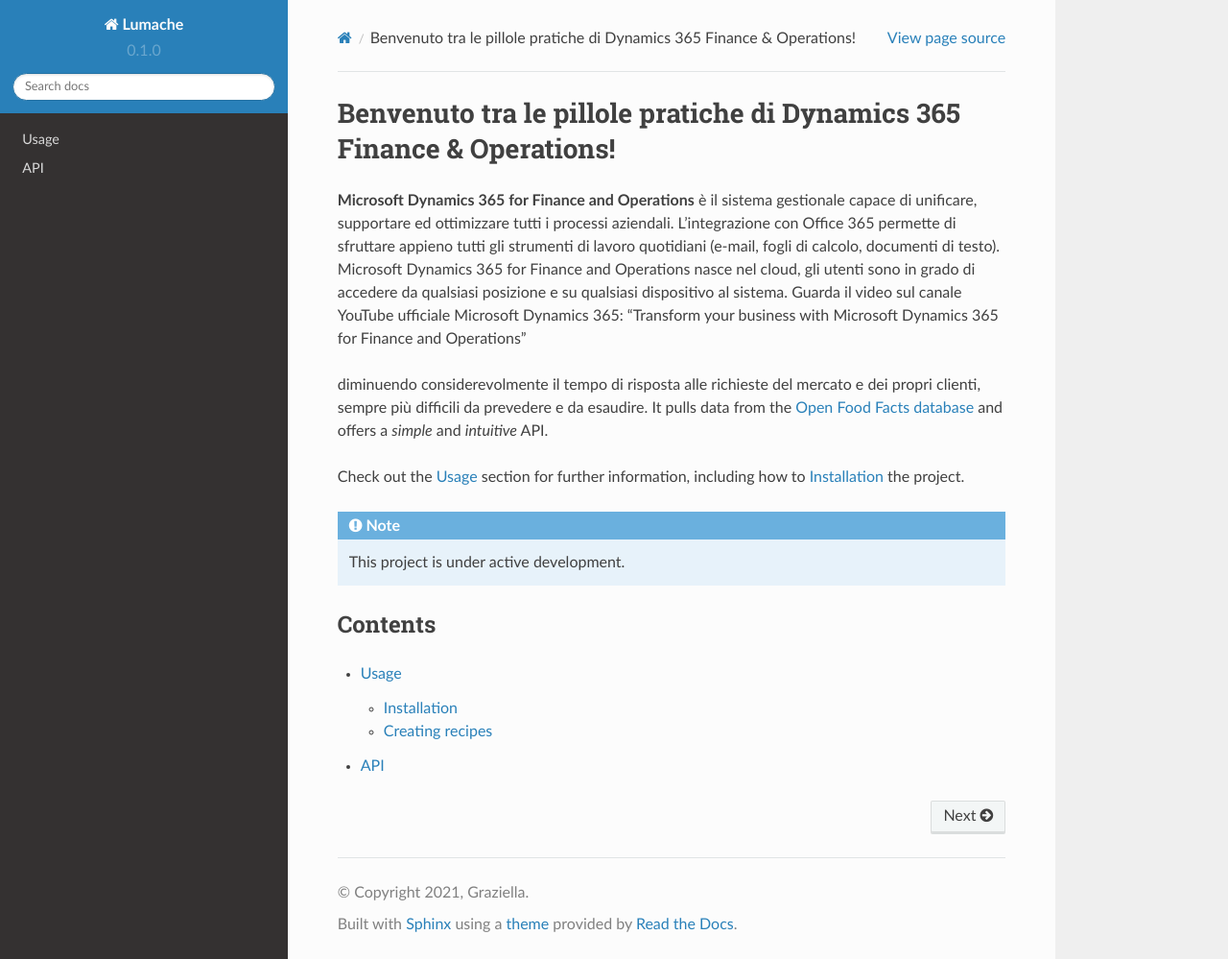
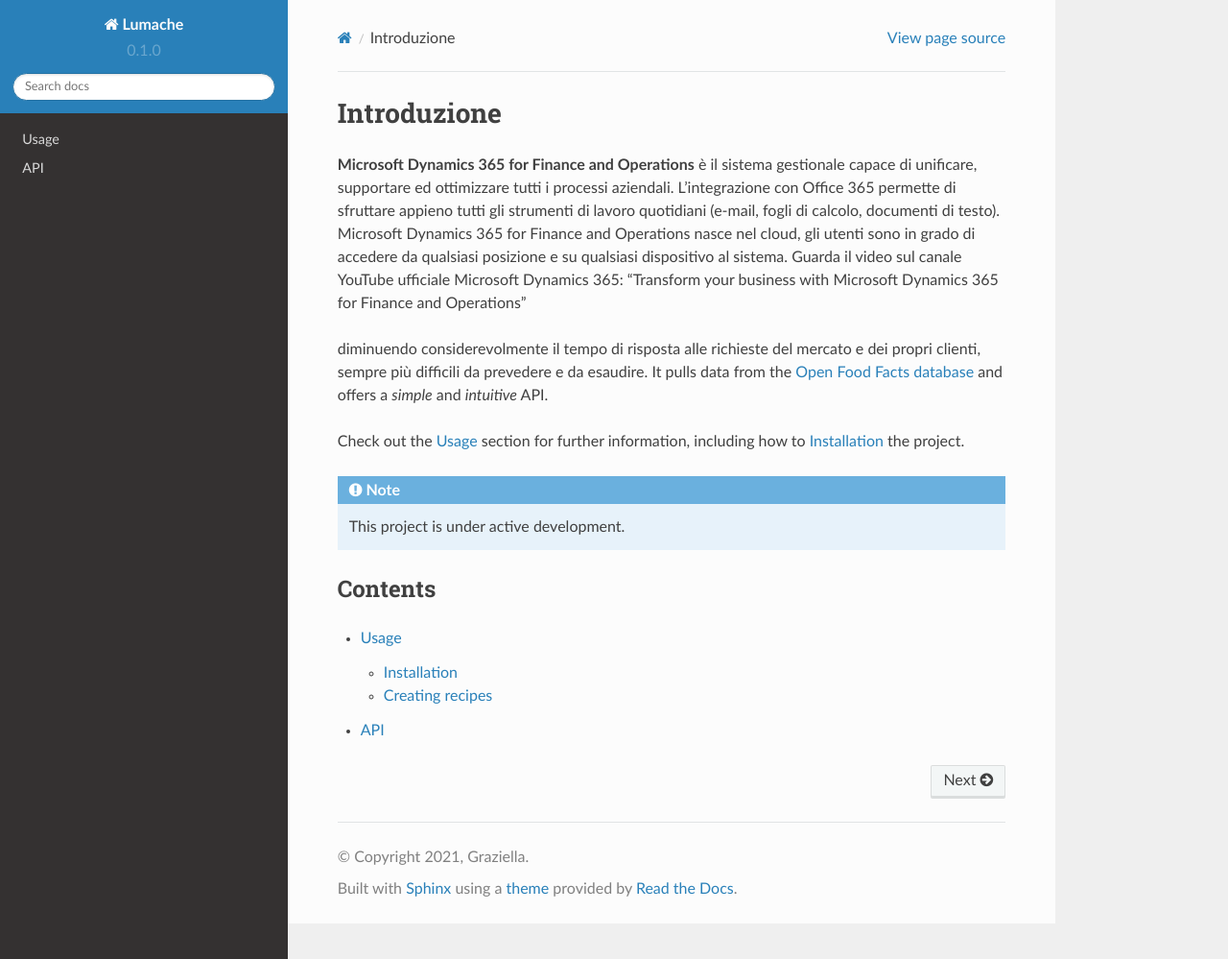
Before and after one commit to andreagavazzi/Dynamics365FO, a Sphinx documentation site: the page built from docs/source/index.rst, in a window 1280 px wide and 999 px high. Shown: the whole window at 96% size. Built offline with Sphinx 7.4.7 and the Read the Docs theme 2.0.0, drawn with Linux system fonts in a browser that asks for light colours.

Commit message:
Update index.rst

```diff
--- a/docs/source/index.rst
+++ b/docs/source/index.rst
@@ -1,4 +1,4 @@
-Benvenuto tra le pillole pratiche di Dynamics 365 Finance & Operations!
+Introduzione
 ===================================
 
 **Microsoft Dynamics 365 for Finance and Operations** è il sistema gestionale capace di unificare, supportare ed ottimizzare tutti i processi aziendali.
```
